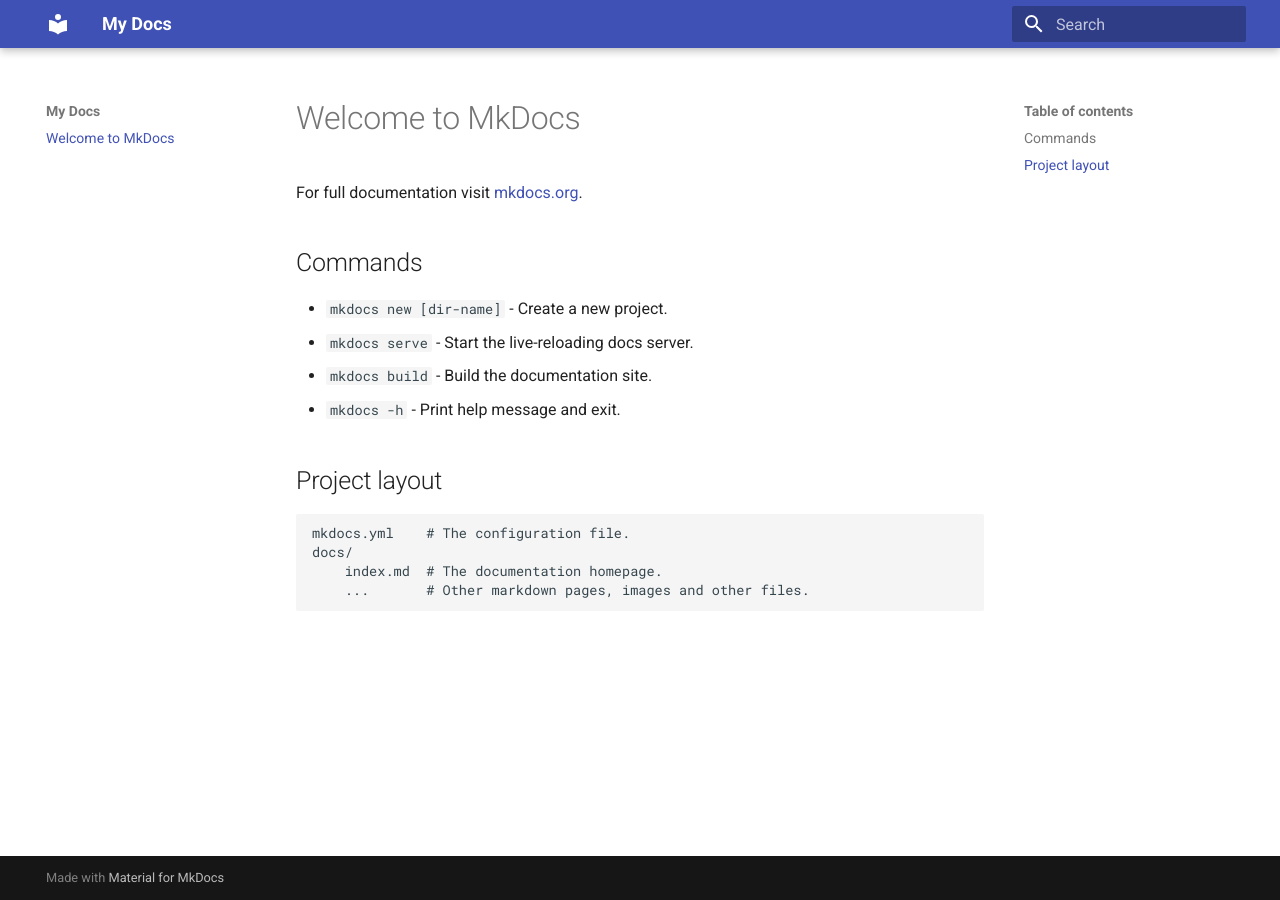
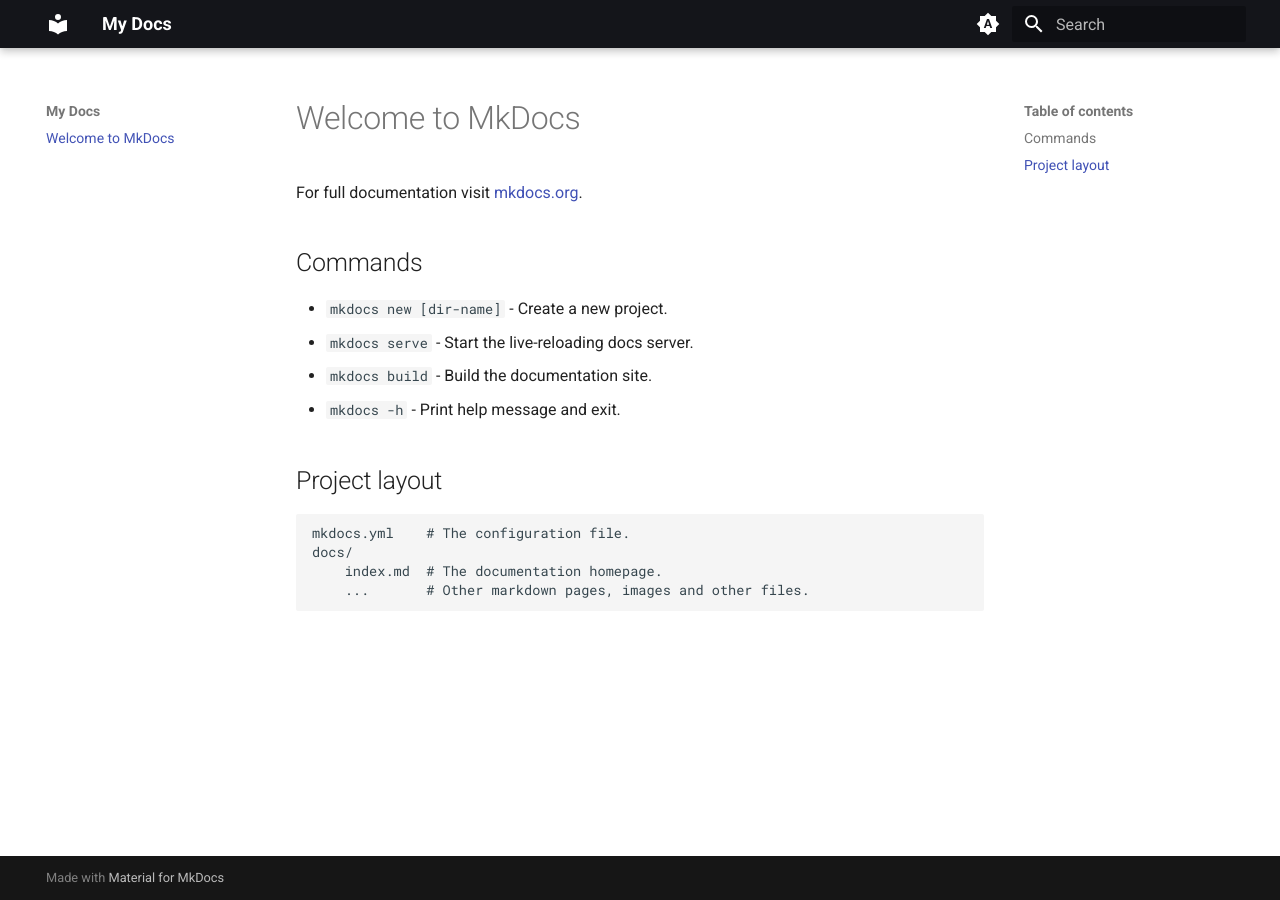
Before and after one commit to MrMocchy/MrMocchy.github.io, an MkDocs documentation site: the page built from docs/index.md, in a window 1280 px wide. Built offline with MkDocs 1.6.1 and Material for MkDocs 9.7.7, drawn with Linux system fonts in a browser that asks for light colours.

Commit message:
テーマ設定

```diff
--- a/mkdocs.yml
+++ b/mkdocs.yml
@@ -1,4 +1,29 @@
 site_name: My Docs
 site_url: https://mrmocchy.github.io
+
 theme:
   name: material
+  palette:
+    # Palette toggle for automatic mode
+    - media: "(prefers-color-scheme)"
+      toggle:
+        icon: material/brightness-auto
+        name: Switch to light mode
+
+    # Palette toggle for light mode
+    - media: "(prefers-color-scheme: light)"
+      scheme: default
+      primary: black
+      accent: teal
+      toggle:
+        icon: material/brightness-7
+        name: Switch to dark mode
+
+    # Palette toggle for dark mode
+    - media: "(prefers-color-scheme: dark)"
+      scheme: slate
+      primary: black
+      accent: teal
+      toggle:
+        icon: material/brightness-4
+        name: Switch to system preference
```
